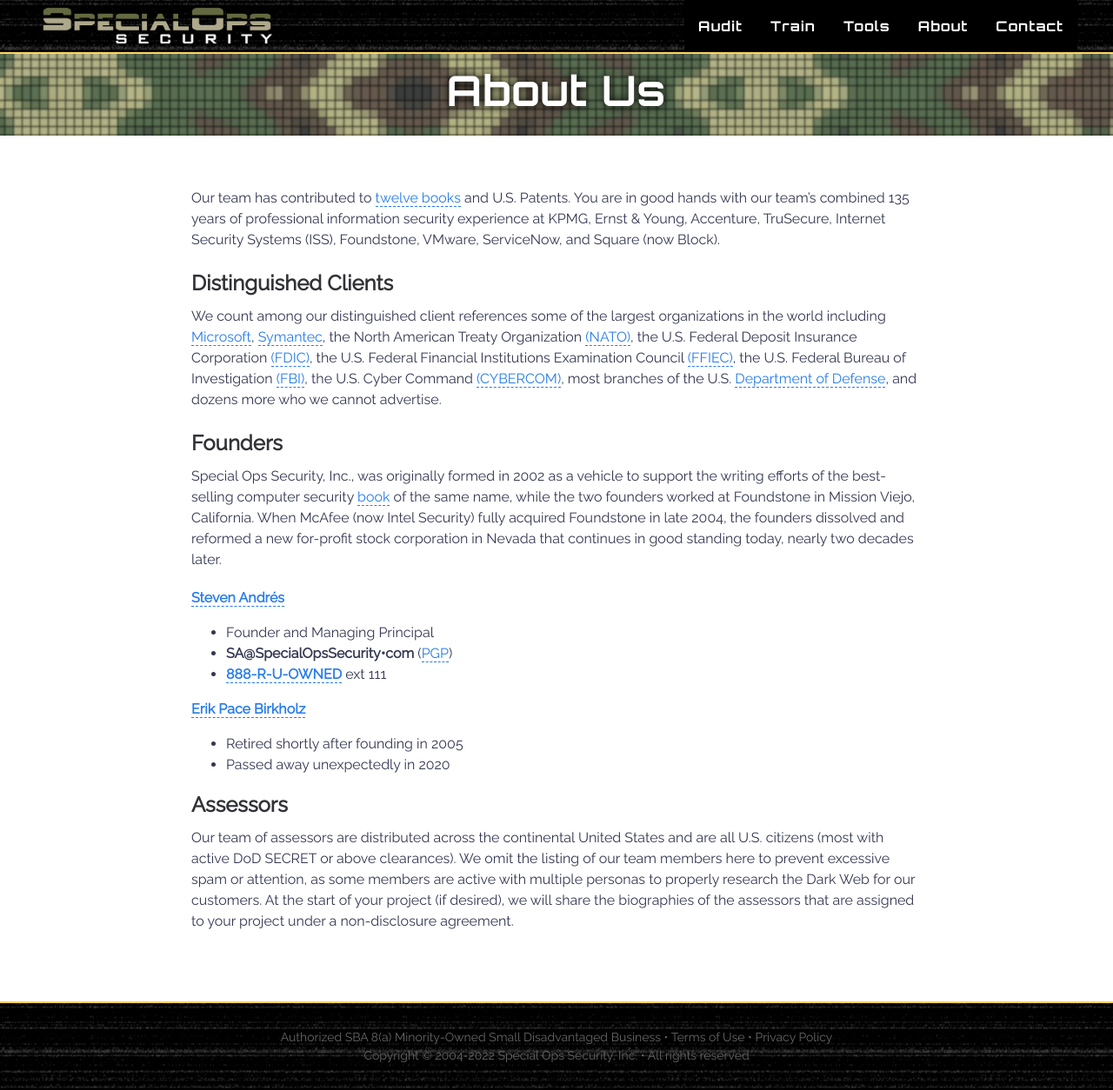
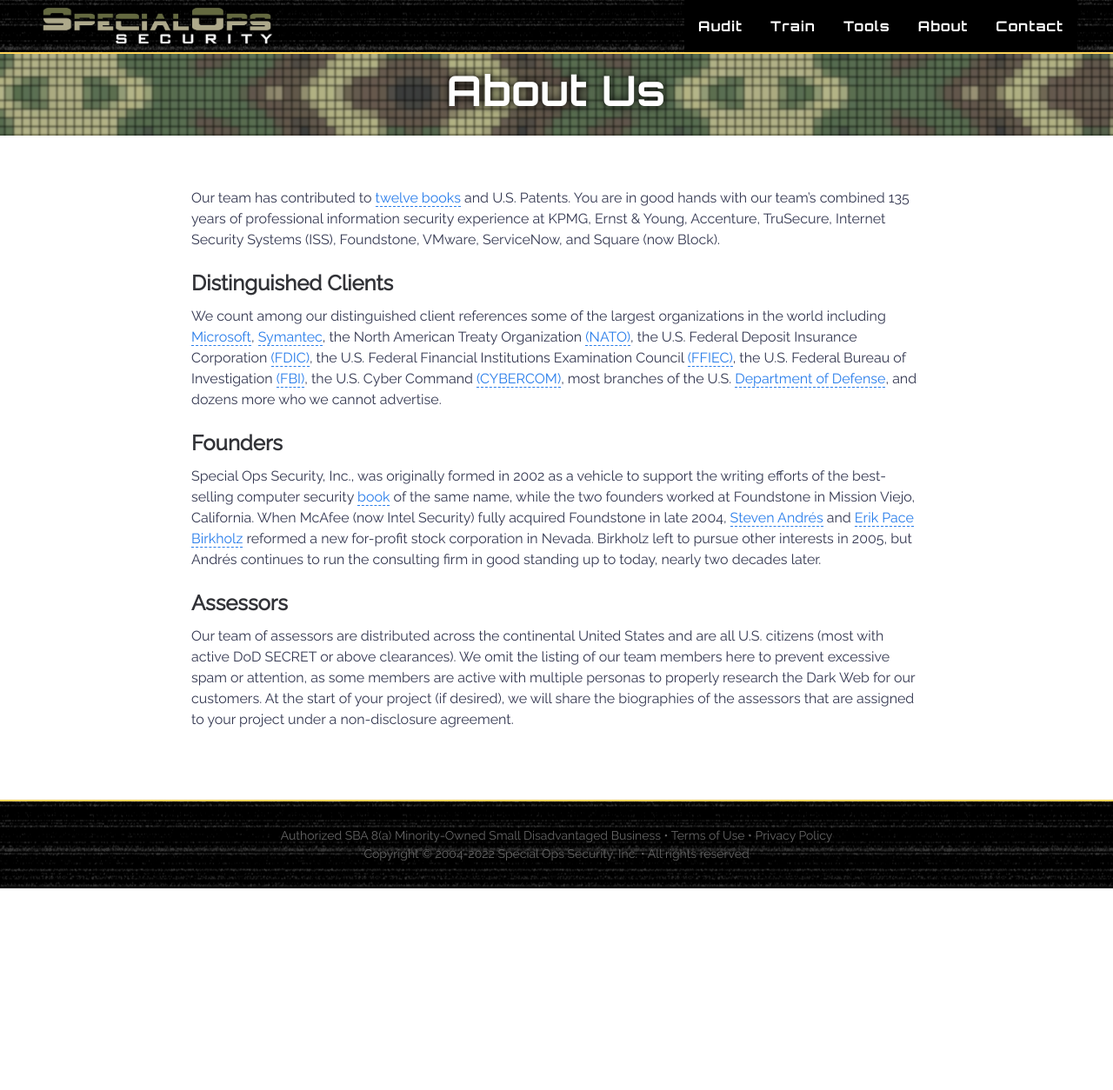
Before and after one commit to specialopssecurity/specialopssecurity.github.io, a Jekyll site: the page built from about.md, in a window 1280 px wide. Shown: the whole page at 87% size. Built offline with Jekyll 4.4.1, drawn with Linux system fonts in a browser that asks for light colours; after the commit the page ends 1022 px from its top, so only the background shows below that.

Commit message:
Update about.md

```diff
--- a/about.md
+++ b/about.md
@@ -12,18 +12,7 @@
 
 ## Founders
 
-Special Ops Security, Inc., was originally formed in 2002 as a vehicle to support the writing efforts of the best-selling computer security [book](/books/) of the same name, while the two founders worked at Foundstone in Mission Viejo, California. When McAfee (now Intel Security) fully acquired Foundstone in late 2004, the founders dissolved and reformed a new for-profit stock corporation in Nevada that continues in good standing today, nearly two decades later.
-
-#### [Steven Andr&eacute;s](/andres/)
-
-* Founder and Managing Principal
-* __SA@SpecialOpsSecurity•com__ ([PGP](https://keybase.io/stevenandres/pgp_keys.asc?fingerprint=f8e8a9a76ab9452fea3925793ecf7d681f3fa845))
-* __[888-R-U-OWNED](tel:+18887869633)__ ext 111
-
-#### [Erik Pace Birkholz](https://twitter.com/erikbirkholz/status/1339061925708230658)
-
-* Retired shortly after founding in 2005
-* Passed away unexpectedly in 2020
+Special Ops Security, Inc., was originally formed in 2002 as a vehicle to support the writing efforts of the best-selling computer security [book](/books/) of the same name, while the two founders worked at Foundstone in Mission Viejo, California. When McAfee (now Intel Security) fully acquired Foundstone in late 2004, [Steven Andr&eacute;s](/andres/) and [Erik Pace Birkholz](https://twitter.com/erikbirkholz/status/1339061925708230658) reformed a new for-profit stock corporation in Nevada. Birkholz left to pursue other interests in 2005, but Andr&eacute;s continues to run the consulting firm in good standing up to today, nearly two decades later.
 
 ## Assessors
 
```
